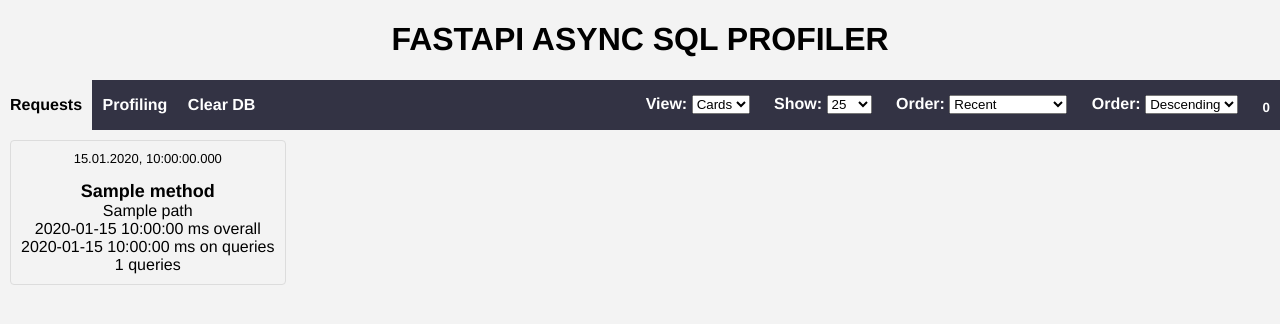
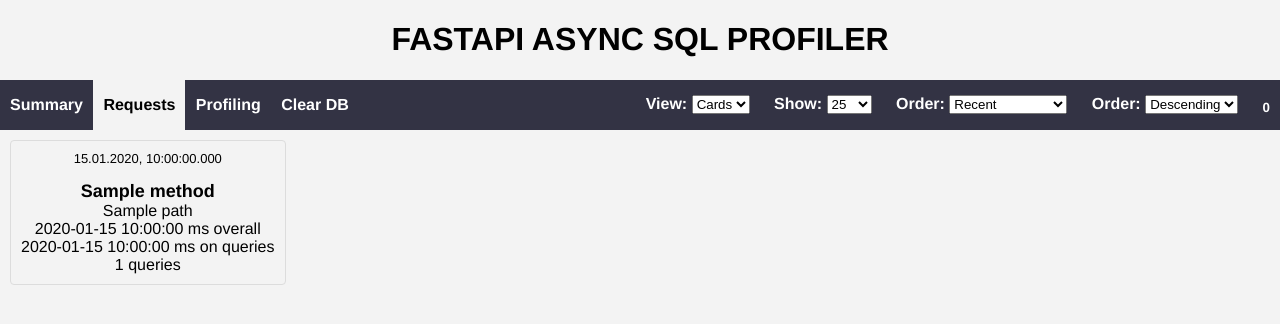
Before and after one commit to itzero-ru/fastapi-async-sql-profiler, a Python web app: template fastapi_async_sql_profiler/templates/request_show.html in a window 1280 px wide. Shown: the top 324 px of the page. Run offline with Jinja, Linux system fonts and the light colour scheme; the template is opened without the code that fills it: most values are stand-ins (such as "Sample title", 1, 10 or a date in 2020).

Commit message:
add menu template

```diff
--- a/fastapi_async_sql_profiler/templates/base.html
+++ b/fastapi_async_sql_profiler/templates/base.html
@@ -1,14 +1,16 @@
 <!DOCTYPE html>
 <html lang="en">
+
 <head>
     <meta charset="UTF-8">
     <meta name="viewport" content="width=device-width, initial-scale=1.0">
     {% block head %}{%endblock%}
     <title>Document</title>
     <style>
-        h1{
+        h1 {
             text-align: center;
         }
+
         body {
             font-family: FiraSans, "Helvetica Neue", Arial, sans-serif;
             background-color: #f3f3f3;
@@ -136,11 +138,12 @@
             margin-bottom: 5px;
         }
 
-        .start_time{
+        .start_time {
             margin-bottom: 15px;
             font-size: 13px;
         }
-        .item{
+
+        .item {
             text-align: center;
             border: 1px solid gainsboro;
 
@@ -152,19 +155,20 @@
             border-radius: 4px;
             transition: background-color 0.15s ease, color 0.15s ease;
         }
+
         .item:hover {
             background-color: rgb(51, 51, 68);
             color: white;
             cursor: pointer;
         }
-        .method{
+
+        .method {
             font-weight: bold;
             font-size: 18px;
         }
-
-
     </style>
 </head>
+
 <body>
 
     <h1>FASTAPI ASYNC SQL PROFILER</h1>
@@ -176,40 +180,8 @@
         </ul>
     </nav> -->
     <div id="header">
-        <div class="menu">
-
-
-<!-- <div class="menu-item selectable-menu-item ">
-    <a href="/api/silk/">
-        <div class="menu-item-outer">
-            <div class="menu-item-inner">Summary</div>
-        </div>
-    </a>
-</div> -->
-<div class="menu-item selectable-menu-item menu-item-selected">
-    <a href="/profiler/requests/">
-        <div class="menu-item-outer">
-            <div class="menu-item-inner">Requests</div>
-        </div>
-    </a>
-</div>
-<div class="menu-item selectable-menu-item ">
-    <a href="/api/silk/profiling/">
-        <div class="menu-item-outer">
-            <div class="menu-item-inner">Profiling</div>
-        </div>
-    </a>
-</div>
-<div class="menu-item selectable-menu-item ">
-    <a href="/api/silk/cleardb/">
-        <div class="menu-item-outer">
-            <div class="menu-item-inner">Clear DB</div>
-        </div>
-    </a>
-</div>
-
-
-        </div>
+        {% block menu %}
+        {% endblock %}
         <div id="filter" class="menu">
 
             <form id="filter-form" action="." method="get"></form>
@@ -317,4 +289,5 @@
     </div> -->
 
 </body>
+
 </html>
--- a/fastapi_async_sql_profiler/templates/request_show.html
+++ b/fastapi_async_sql_profiler/templates/request_show.html
@@ -1,4 +1,8 @@
 {% extends 'base.html' %}
+
+{% block menu %}
+{% include 'root_menu.html' %}
+{% endblock %}
 
 {% block content %}
 <div id="content">
--- /dev/null
+++ b/fastapi_async_sql_profiler/templates/root_menu.html
@@ -0,0 +1,32 @@
+<div class="menu">
+
+
+    <div class="menu-item selectable-menu-item ">
+        <a href="/api/silk/">
+            <div class="menu-item-outer">
+                <div class="menu-item-inner">Summary</div>
+            </div>
+        </a>
+    </div>
+    <div class="menu-item selectable-menu-item menu-item-selected">
+        <a href="/profiler/requests/">
+            <div class="menu-item-outer">
+                <div class="menu-item-inner">Requests</div>
+            </div>
+        </a>
+    </div>
+    <div class="menu-item selectable-menu-item ">
+        <a href="/api/silk/profiling/">
+            <div class="menu-item-outer">
+                <div class="menu-item-inner">Profiling</div>
+            </div>
+        </a>
+    </div>
+    <div class="menu-item selectable-menu-item ">
+        <a href="/api/silk/cleardb/">
+            <div class="menu-item-outer">
+                <div class="menu-item-inner">Clear DB</div>
+            </div>
+        </a>
+    </div>
+</div>
```
Also changed, not shown: fastapi_async_sql_profiler/pages.py (+22 -1 lines). Lines whose indentation alone changed are shown as unchanged.
